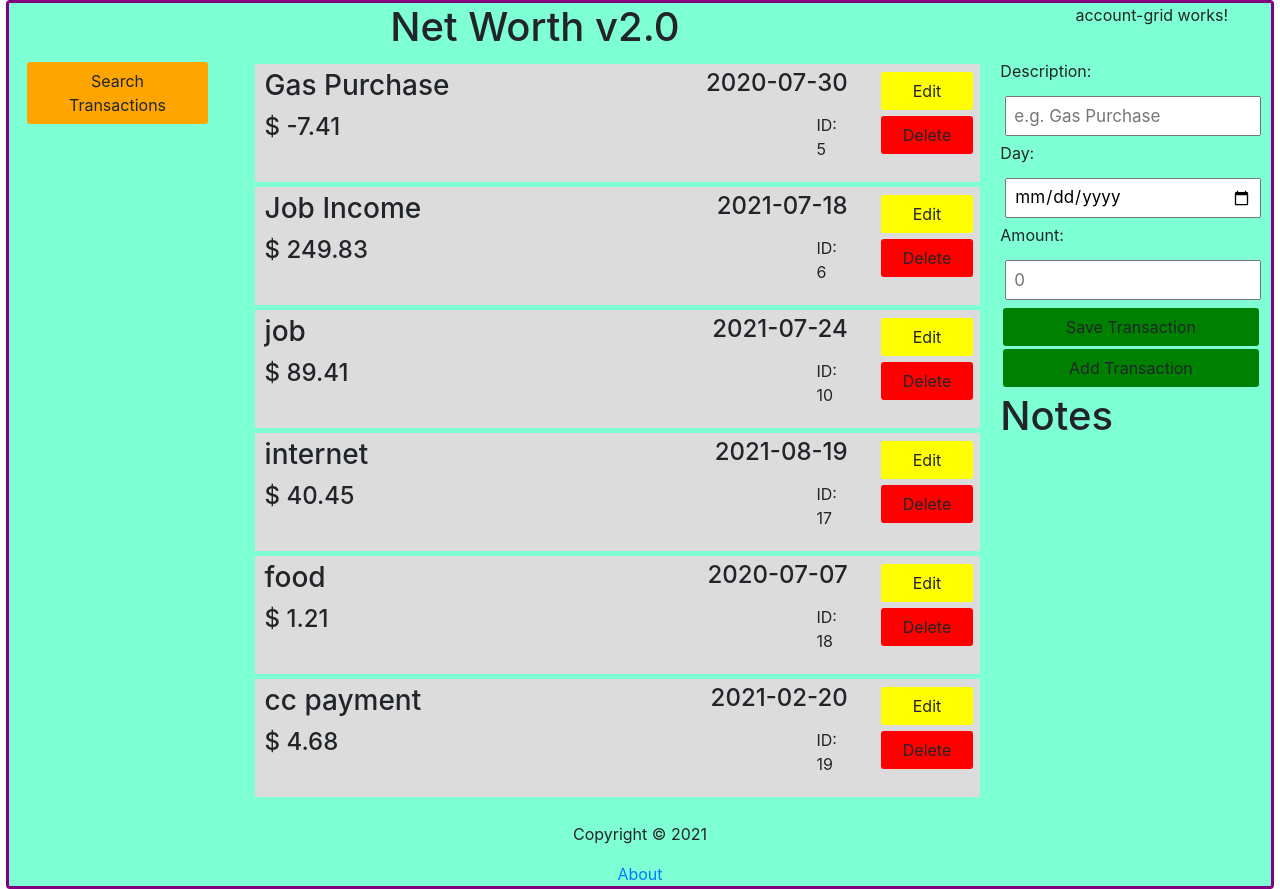
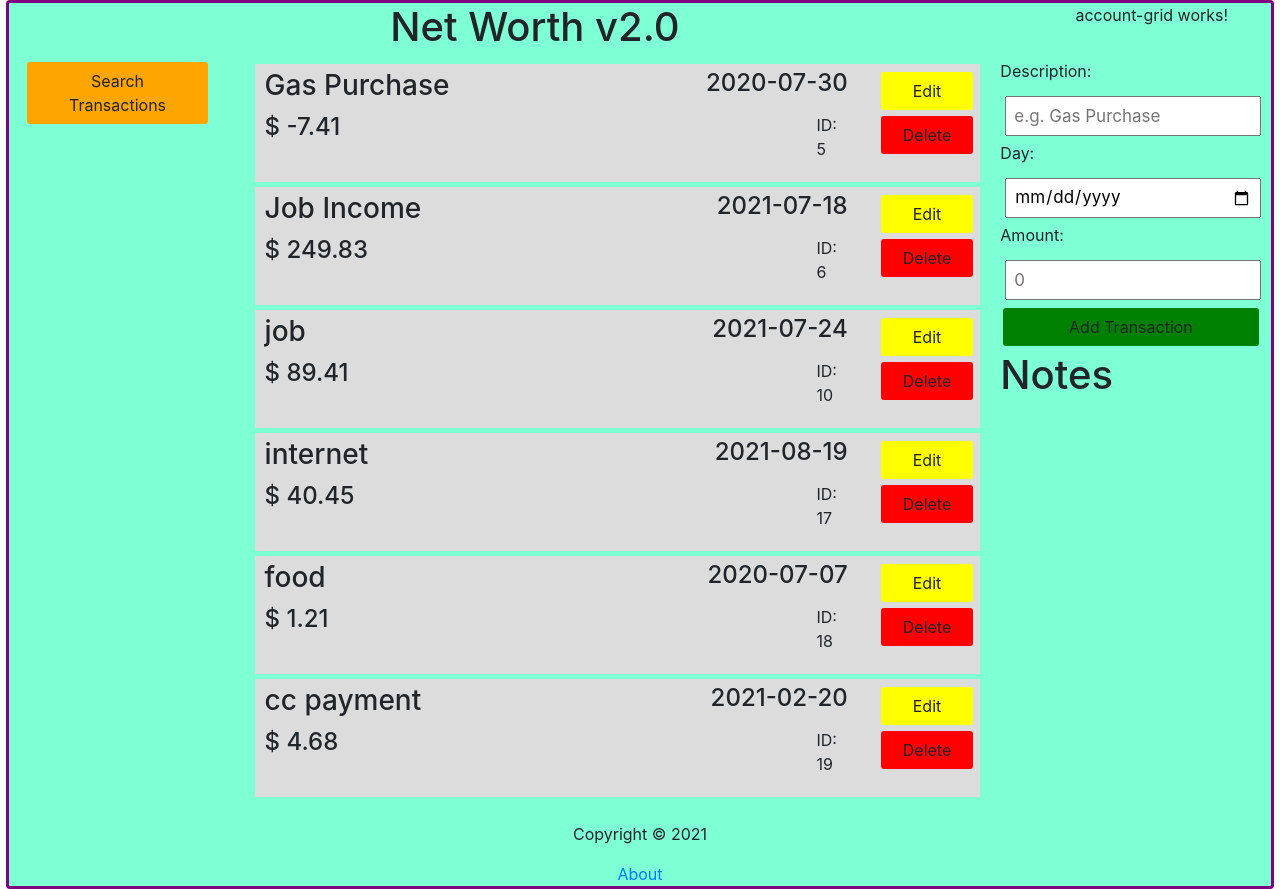
Before and after one commit to pjoyjr/net-worth-v2, an Angular app: page / in a window 1280 px wide. Built offline with nearby package versions, Linux system fonts and the light colour scheme; data requests are answered from the project's data file.

Commit message:
toggle cancel edit

```diff
--- a/src/app/components/form/form.component.css
+++ b/src/app/components/form/form.component.css
@@ -1,4 +1,8 @@
 .add-form {
+    margin-bottom: 5px;
+}
+
+.edit-form {
     margin-bottom: 5px;
 }
 
--- a/src/app/components/form/form.component.html
+++ b/src/app/components/form/form.component.html
@@ -1,4 +1,24 @@
-<!--  *ngIf="showAddTransaction" -->
+<!--  -->
+<div *ngIf="showEditTransaction; then thenBlock else elseBlock"></div>
+<ng-template #thenBlock>
+    <form class="edit-form">
+        <div class="form-control-text">
+            <label for="description">Description: </label>
+            <input type="text" name="description" id="description" [(ngModel)]="description" placeholder="e.g. Gas Purchase">
+        </div>
+        <div class="form-control-text">
+            <label for="day">Day: </label>
+            <input type="date" name="day" id="day" [(ngModel)]="day" placeholder="Add Day">
+        </div>
+        <div class="form-control-text">
+            <label for="amount">Amount: </label>
+            <input type="number" name="amount" id="amount" [(ngModel)]="amount" placeholder="0">
+        </div>
+        <app-button bgColor="yellow" text="Edit Transaction"></app-button>
+        <app-button bgColor="red" text="Cancel Edit" (click)="cancelEdit()"></app-button>
+    </form>
+</ng-template>
+<ng-template #elseBlock>
     <form class="add-form">
         <div class="form-control-text">
             <label for="description">Description: </label>
@@ -12,7 +32,6 @@
             <label for="amount">Amount: </label>
             <input type="number" name="amount" id="amount" [(ngModel)]="amount" placeholder="0">
         </div>
-    <app-button bgColor="green" text="Save Transaction" (click)="onSubmit()"></app-button>
-
-    <app-button bgColor="{{ showAddTransaction ? 'green' : 'yellow' }}" text="{{ showAddTransaction ? 'Add Transaction' : 'Edit Transaction' }}"></app-button>
+        <app-button bgColor="green" text="Add Transaction" (click)="onSubmit()"></app-button>
     </form>
+</ng-template>
--- a/src/app/components/form/form.component.ts
+++ b/src/app/components/form/form.component.ts
@@ -1,4 +1,4 @@
-import { Component, OnInit, Output, EventEmitter } from '@angular/core';
+import { Component, OnInit, Input, Output, EventEmitter } from '@angular/core';
 import { Transaction } from '../../Transaction';
 import { UiService } from '../../services/ui.service';
 import { Subscription } from 'rxjs';
@@ -9,16 +9,16 @@ import { Subscription } from 'rxjs';
   styleUrls: ['./form.component.css']
 })
 export class FormComponent implements OnInit {
-  description: any | string;
-  day: any | string;
-  amount: any | number;
+  @Input() description: any | string;
+  @Input() day: any | string;
+  @Input() amount: any | number;
 
-  showAddTransaction: boolean = true;
+  showEditTransaction: boolean = false;
   subscription: any | Subscription;
   @Output() onAddTransaction: EventEmitter<Transaction> = new EventEmitter();
 
   constructor(private uiService:UiService) {
-    this.subscription = this.uiService.onToggle().subscribe((value) => (this.showAddTransaction = value));
+    this.subscription = this.uiService.onToggle().subscribe((value) => (this.showEditTransaction = value));
   }
 
   ngOnInit(): void {
@@ -45,4 +45,11 @@ export class FormComponent implements OnInit {
   onAdd(newTransaction: Transaction){
     this.onAddTransaction.emit(newTransaction);
   }
+
+  cancelEdit(){
+    this.description = '';
+    this.day = '';
+    this.amount = 0;
+    this.uiService.toggleEditTransaction();
+  }
 }
--- a/src/app/components/transactions/transactions.component.ts
+++ b/src/app/components/transactions/transactions.component.ts
@@ -23,7 +23,7 @@ export class TransactionsComponent implements OnInit {
   }
 
   toggleEditTransaction(transaction: Transaction){
-    this.uiService.toggleAddTransaction();
+    this.uiService.toggleEditTransaction();
 
     this.transactionService.setEditID(transaction.id);
   }
--- a/src/app/services/ui.service.ts
+++ b/src/app/services/ui.service.ts
@@ -5,15 +5,16 @@ import { Observable, Subject } from 'rxjs';
   providedIn: 'root'
 })
 export class UiService {
-  private showAddTransaction: boolean = true;
+  private showEditTransaction: boolean = false;
   private subject = new Subject<any>();
 
   constructor() { }
 
-  toggleAddTransaction(): void {
-    this.showAddTransaction = !this.showAddTransaction;
-    this.subject.next(this.showAddTransaction);
+  toggleEditTransaction(): void {
+    this.showEditTransaction = !this.showEditTransaction;
+    this.subject.next(this.showEditTransaction);
   }
+
 
   onToggle(): Observable<any> {
     return this.subject.asObservable();
```
Lines whose indentation alone changed are shown as unchanged.
